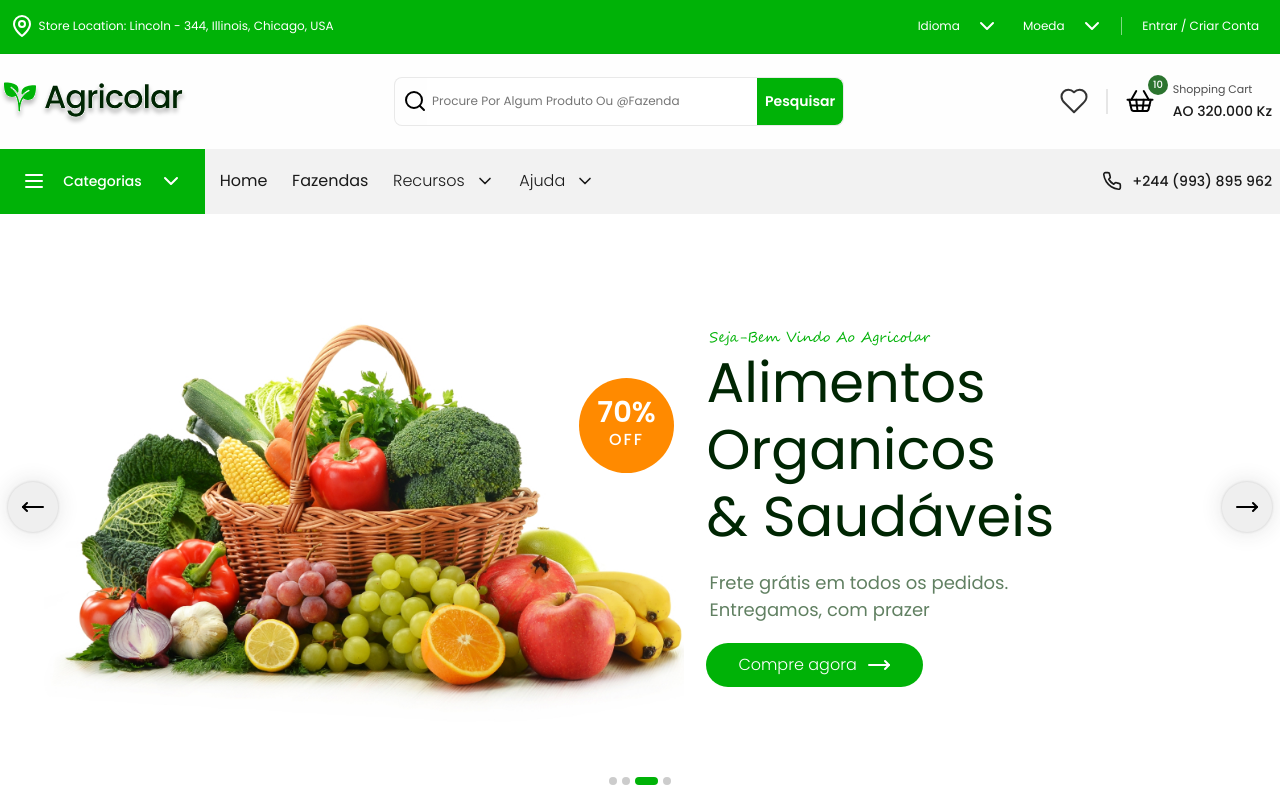
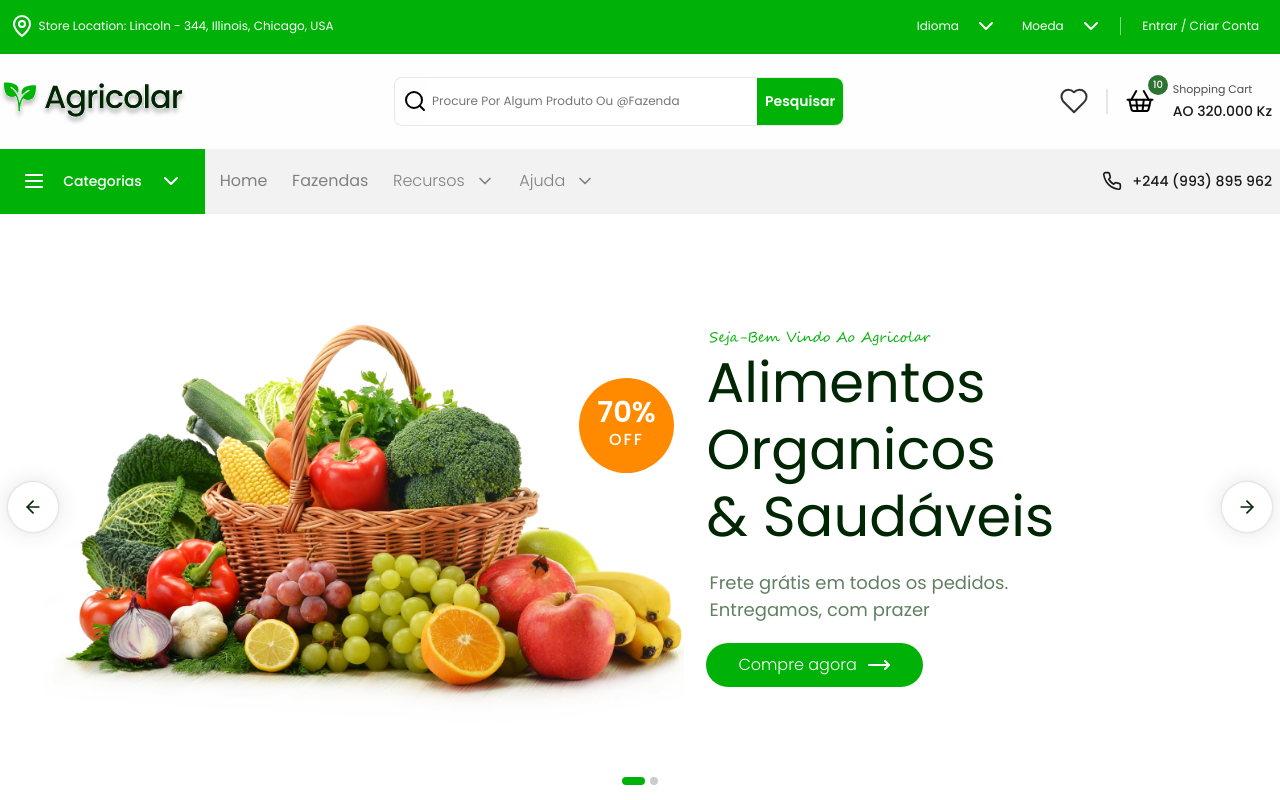
Before and after one commit to delciocapolo/agricolar, a React (Vite) app: page / in a window 1280 px wide. Built offline with nearby package versions, Linux system fonts and the light colour scheme.

Commit message:
functionality added to header compoent finally

```diff
--- a/public/style/components/menu/navlinks.css
+++ b/public/style/components/menu/navlinks.css
@@ -1,10 +1,5 @@
 .menu-custom-navlinks>ul {
     gap: 15px;
-}
-
-.menu-custom-navlinks>ul>li>a,
-.menu-custom-navlinks>ul>.item-menu>a>span {
-    color: var(--Gray-900);
 }
 
 .menu-custom-navlinks>ul>.item-menu>.dropdown-menu>ul>li {
@@ -44,3 +39,21 @@
     color: var(--White);
     stroke: var(--White);
 }
+
+
+/* //apagar esye codigo, caso decida destir de colorar o subemnu menu */
+.menu-custom-navlinks>ul>.item-menu>.dropdown-menu>ul>li>a,
+.menu-custom-navlinks>ul>.item-menu>.dropdown-menu>ul>li>a>span,
+.menu-custom-navlinks>ul>.item-menu>.dropdown-menu>ul>li>.dropdown-submenu>ul>li>a {
+    color: var(--Gray-500);
+}
+
+.menu-custom-navlinks>ul>li>a,
+.menu-custom-navlinks>ul>.item-menu>a>span {
+    color: var(--Gray-500);
+}
+
+.menu-custom-navlinks>ul>.item-menu:hover>a,
+.menu-custom-navlinks>ul>.item-menu:hover>a>span {
+    color: var(--Success);
+}
--- a/src/components/Header/Arrow/Arrow.tsx
+++ b/src/components/Header/Arrow/Arrow.tsx
@@ -1,5 +1,6 @@
 import styled from "@emotion/styled";
-import { MoveLeft, MoveRight } from "lucide-react";
+import { ArrowLeft, ArrowRight, MoveLeft, MoveRight } from "lucide-react";
+import { FC, MouseEvent } from "react";
 
 const ArrowContainer = styled['div']`
     position: absolute;
@@ -13,22 +14,28 @@ const ButtonArrow = styled['button']`
     width: 50px;
     height: 50px;
     border-radius: 50%;
+    background-color: var(--White);
 
     box-shadow: var(--box-shadow-double-face);
 `;
 
-const Arrow = () => {
+interface IArrow {
+    onClickRight?(e: MouseEvent<HTMLButtonElement>): void;
+    onClickLeft?(e: MouseEvent<HTMLButtonElement>): void;
+}
+
+const Arrow: FC<IArrow> = ({ onClickRight, onClickLeft }) => {
     const iconConfigs = {
-        // color
-        // size
+        color: 'var(--Green-900)',
+        size: 20
     }
     return (
         <ArrowContainer className="d-flex">
-            <ButtonArrow className="d-flex">
-                <MoveLeft  {...iconConfigs} />
+            <ButtonArrow className="d-flex" onClick={onClickLeft}>
+                <ArrowLeft  {...iconConfigs} />
             </ButtonArrow>
-            <ButtonArrow className="d-flex">
-                <MoveRight {...iconConfigs} />
+            <ButtonArrow className="d-flex" onClick={onClickRight}>
+                <ArrowRight {...iconConfigs} />
             </ButtonArrow>
         </ArrowContainer>
     )
--- a/src/components/Header/Header.tsx
+++ b/src/components/Header/Header.tsx
@@ -1,12 +1,14 @@
 import styled from "@emotion/styled";
 import Box from "../main-components/TopLevelComponent/Box/Box";
-import CestoFrutas from '../../assets/products/Image.jpg';
+import cestoFrutas from '../../assets/products/Image.jpg';
+import fruta1 from '../../assets/products/Rectangle 5-1.jpg';
 import Information from "./Information/Information";
 import Tracker from "./Tracker/Tracker";
 import Arrow from "./Arrow/Arrow";
+import { MouseEvent, useState } from "react";
 
-const Header = () => {
-    const Header = styled(Box)`
+
+const HeaderContainer = styled(Box)`
         position: relative;
         width: 100%;
         // min-height: 700px;
@@ -49,7 +51,7 @@ const Header = () => {
 const ImageContainer = styled['div']`
         position: relative;
         width: 50%;
-        background-color: purple;
+        background-color: transparent;
     `;
 
 const PorcentText = styled['h1']`
@@ -57,20 +59,69 @@ const Header = () => {
         font-size: 1.8rem;
         text-align: center;
         line-height: 1;
+        transition: 0.2s ease-in;
     `;
 
 const OFFText = styled['span']`
         font: var(--Large-Caps-Lock);
         letter-spacing: 2px;
         text-transform: uppercase;
+        transition: 0.2s ease-in;
     `;
 
+interface IItemsArrow {
+    image: {
+        path: string;
+        describe?: string;
+    }
+}
+const items: IItemsArrow[] = [
+    {
+        image: {
+            path: cestoFrutas,
+            describe: 'Imagem de cesto de frutas'
+        }
+    },
+    {
+        image: {
+            path: fruta1,
+            describe: 'Imagem de frutas'
+        }
+    },
+]
+const Header = () => {
+    const [currentIndex, setCurrentIndex] = useState<number>(0);
+
+    const handleClickRight = (e: MouseEvent<HTMLButtonElement>) => {
+        console.log(currentIndex);
+        setCurrentIndex(prev => {
+            const next = prev + 1;
+
+            if (next >= items.length) return prev;
+
+            return next;
+
+        });
+        console.log(currentIndex);
+    }
+    const handleClickLeft = (e: MouseEvent<HTMLButtonElement>) => {
+        console.log(currentIndex);
+        setCurrentIndex(prev => {
+            const next = prev - 1;
+
+            if (next < 0) return prev;
+
+            return next;
+        });
+        console.log(currentIndex);
+    }
+
     return (
-        <Header className="d-flex">
-            <Arrow />
+        <HeaderContainer className="d-flex">
+            <Arrow onClickRight={handleClickRight} onClickLeft={handleClickLeft} />
             <ImageOFFContainer className="d-flex">
                 <ImageContainer className="d-flex">
-                    <Image src={CestoFrutas} alt="Imagem de cesto de frutas" />
+                    <Image src={items[currentIndex].image.path} alt={items[currentIndex].image.describe} />
                     <OFF className="d-flex">
                         <PorcentText className="">70%</PorcentText>
                         <OFFText>off</OFFText>
@@ -78,8 +129,8 @@ const Header = () => {
                 </ImageContainer>
                 <Information />
             </ImageOFFContainer>
-            <Tracker items={[0, 1, 2, 3]} index={2} />
-        </Header>
+            <Tracker items={items} index={currentIndex} />
+        </HeaderContainer>
     );
 };
 
--- a/src/components/Navigation/InternalComponents/SmallOne.tsx
+++ b/src/components/Navigation/InternalComponents/SmallOne.tsx
@@ -24,7 +24,7 @@ const TitleContact = styled['h1']`
 
 const LineContainer = styled(Line)({
     height: '18px',
-    width: '0.3px',
+    width: '1.2px',
     padding: 0,
     backgroundColor: 'rgba(255, 255, 255, 0.5)'
 });
```
Lines whose indentation alone changed are shown as unchanged.
